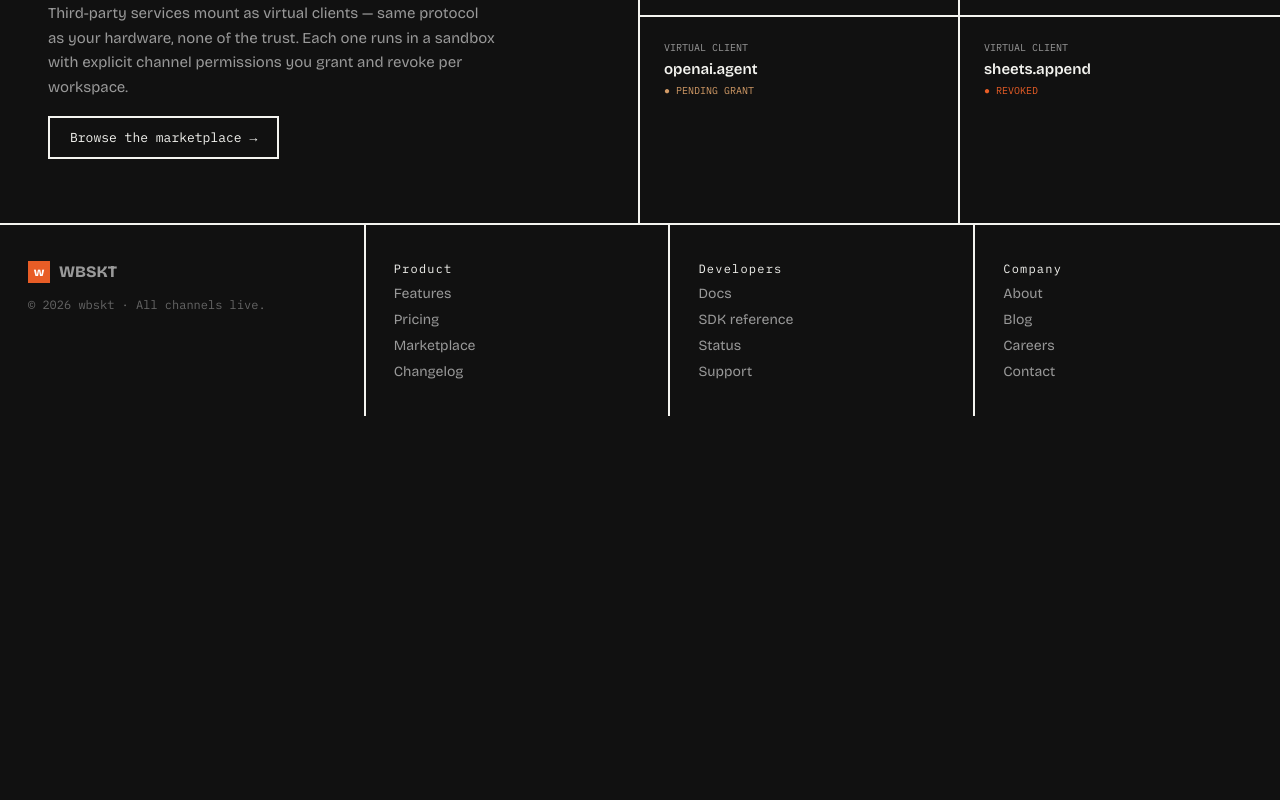
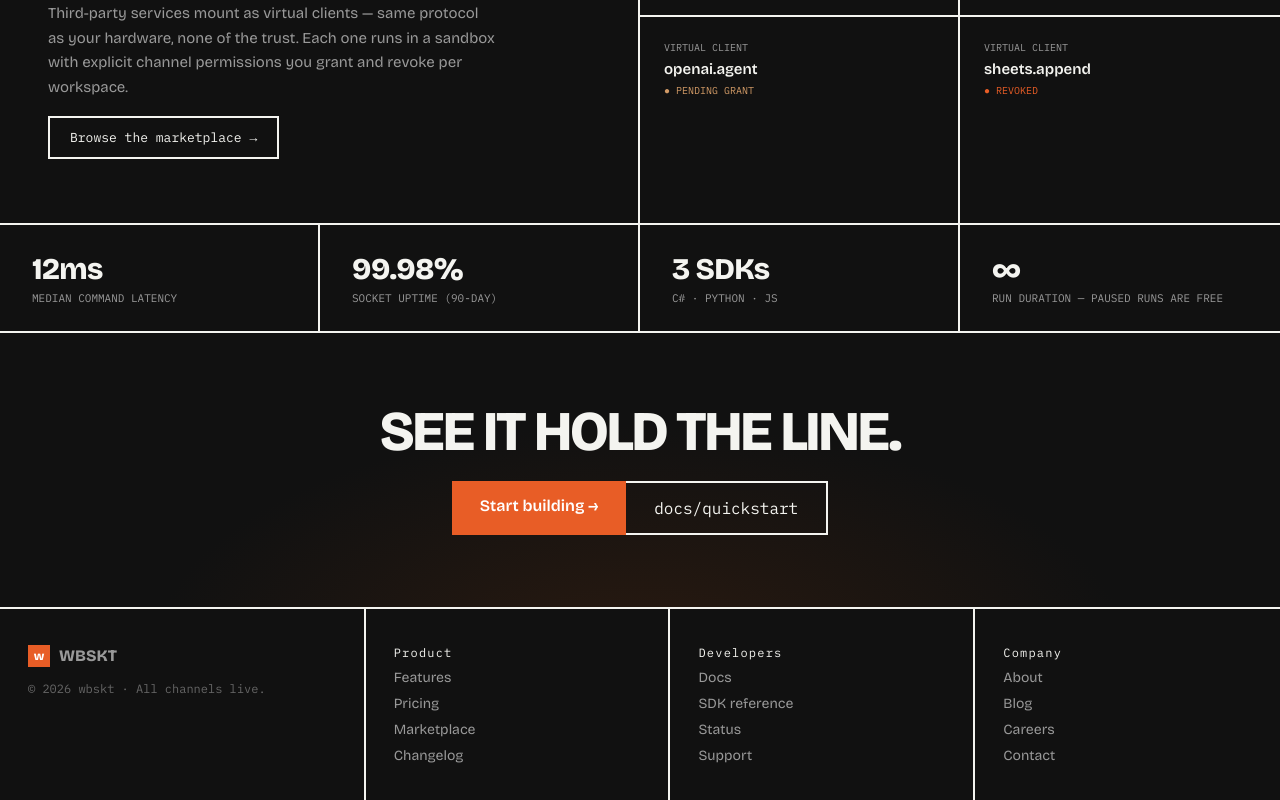
Before and after one commit to richardjoy530/fluffy-waddle, an Angular app in the folder app/: page /features in a window 1280 px wide. Shown: the part 1411-2211 px from the top of the page. Before the commit the page ends 1827 px from the top, so only its background shows below. Built offline with nearby package versions, Linux system fonts and the light colour scheme.

Commit message:
(chore): Feature spec + shared mixins

```diff
--- a/app/src/app/pages/features/features.html
+++ b/app/src/app/pages/features/features.html
@@ -75,3 +75,30 @@
     <app-vc-card name="sheets.append" status="REVOKED" variant="revoked" />
   </div>
 </section>
+
+<section class="specs">
+  <div class="spec-item">
+    <div class="spec-value">12ms</div>
+    <div class="spec-label">MEDIAN COMMAND LATENCY</div>
+  </div>
+  <div class="spec-item">
+    <div class="spec-value">99.98%</div>
+    <div class="spec-label">SOCKET UPTIME (90-DAY)</div>
+  </div>
+  <div class="spec-item">
+    <div class="spec-value">3 SDKs</div>
+    <div class="spec-label">C# · PYTHON · JS</div>
+  </div>
+  <div class="spec-item">
+    <div class="spec-value">∞</div>
+    <div class="spec-label">RUN DURATION — PAUSED RUNS ARE FREE</div>
+  </div>
+</section>
+
+<section class="cta">
+  <h2 class="cta-title">See it hold the line.</h2>
+  <div class="cta-actions">
+    <a href="#" class="cta-primary">Start building →</a>
+    <a href="#" class="cta-secondary">docs/quickstart</a>
+  </div>
+</section>
--- a/app/src/app/pages/features/features.scss
+++ b/app/src/app/pages/features/features.scss
@@ -1,3 +1,5 @@
+@use '../../../styles/mixins/marketing-mixins' as *;
+
 :host {
   .capabilities {
     padding: 72px 48px 56px;
@@ -6,11 +8,7 @@
 
   .capabilities-title {
     margin: 20px 0 0;
-    font-size: clamp(32px, 8vw, 84px); // page-specific hero size, not part of the shared scale
-    line-height: 0.94;
-    font-weight: var(--mkt-weight-bold);
-    letter-spacing: -0.04em;
-    text-transform: uppercase;
+    @include display-heading(32px, 8vw, 84px, -0.04em, 0.94);
     max-width: 14ch;
 
     .accent {
@@ -21,12 +19,7 @@
   .hero,
   .section-b,
   .section-c {
-    display: grid;
-    grid-template-columns: 1fr 1fr;
-
-    @media (max-width: 860px) {
-      grid-template-columns: 1fr;
-    }
+    @include section-grid(1fr 1fr);
   }
 
   .section-b,
@@ -42,19 +35,8 @@
     justify-content: center;
     gap: 16px;
 
-    @media (max-width: 860px) {
+    @include stack-divider {
       padding: 56px 24px 48px;
-    }
-  }
-
-  .hero .section-copy,
-  .section-b .section-copy,
-  .section-c .section-copy {
-    border-right: var(--mkt-border);
-
-    @media (max-width: 860px) {
-      border-right: none;
-      border-bottom: var(--mkt-border);
     }
   }
 
@@ -64,21 +46,12 @@
   }
 
   .section-label {
-    display: block;
-    font-family: var(--mkt-font-mono);
-    font-size: var(--mkt-text-xs);
-    letter-spacing: 0.12em;
-    color: var(--mkt-accent);
-    text-transform: uppercase;
+    @include mono-label;
   }
 
   .section-title {
     margin: 0;
-    font-size: clamp(28px, 3.4vw, 40px); // page-specific section size, not part of the shared scale
-    line-height: 1;
-    font-weight: var(--mkt-weight-bold);
-    letter-spacing: -0.03em;
-    text-transform: uppercase;
+    @include display-heading(28px, 3.4vw, 40px);
   }
 
   .section-body {
@@ -113,45 +86,90 @@
   }
 
   .terminal {
-    border-right: var(--mkt-border);
+    @include stack-divider;
+  }
 
-    @media (max-width: 860px) {
-      border-right: none;
-      border-bottom: var(--mkt-border);
+  .virtual-clients {
+    @include section-grid(1fr 1fr);
+  }
+
+  app-vc-card {
+    @include grid-cell-borders(2);
+  }
+
+  .specs {
+    border-top: var(--mkt-border);
+    @include section-grid(repeat(4, 1fr));
+  }
+
+  .spec-item {
+    min-width: 0;
+    padding: 26px 32px;
+    display: flex;
+    flex-direction: column;
+    gap: 4px;
+
+    @include stack-divider;
+  }
+
+  .spec-item:last-child {
+    border-right: none;
+
+    @include stack {
+      border-bottom: none;
     }
   }
 
-  .virtual-clients {
-    display: grid;
-    grid-template-columns: 1fr 1fr;
+  .spec-value {
+    font-size: 30px; // page-specific stat size, not part of the shared scale
+    font-weight: var(--mkt-weight-bold);
+    letter-spacing: -0.02em;
+  }
 
-    @media (max-width: 860px) {
-      grid-template-columns: 1fr;
+  .spec-label {
+    font-family: var(--mkt-font-mono);
+    font-size: var(--mkt-text-tag);
+    color: var(--mkt-muted);
+  }
+
+  .cta {
+    border-top: var(--mkt-border);
+    padding: 72px 48px;
+    text-align: center;
+    display: flex;
+    flex-direction: column;
+    align-items: center;
+    gap: 22px;
+    background: radial-gradient(700px 340px at 50% 120%, var(--mkt-bg-accent-subtle), transparent 70%);
+  }
+
+  .cta-title {
+    margin: 0;
+    @include display-heading(32px, 6vw, 56px, -0.04em, 0.96);
+  }
+
+  .cta-actions {
+    display: flex;
+  }
+
+  .cta-primary {
+    background: var(--mkt-accent);
+    color: var(--mkt-on-accent);
+    padding: 15px 28px;
+    font-weight: var(--mkt-weight-medium);
+    font-size: var(--mkt-text-lg);
+
+    &:hover {
+      background: var(--mkt-accent-hover);
     }
   }
 
-  app-vc-card {
-    border-right: var(--mkt-border);
-    border-bottom: var(--mkt-border);
-
-    @media (max-width: 860px) {
-      border-right: none;
-    }
-  }
-
-  app-vc-card:nth-child(2n) {
-    border-right: none;
-  }
-
-  app-vc-card:nth-last-child(-n + 2) {
-    border-bottom: none;
-
-    @media (max-width: 860px) {
-      border-bottom: var(--mkt-border);
-    }
-  }
-
-  app-vc-card:last-child {
-    border-bottom: none;
+  .cta-secondary {
+    border: var(--mkt-border);
+    border-left: none;
+    padding: 15px 28px;
+    font-size: var(--mkt-text-lg);
+    font-family: var(--mkt-font-mono);
+    color: var(--mkt-fg);
   }
 }
--- a/app/src/app/pages/landing/landing.scss
+++ b/app/src/app/pages/landing/landing.scss
@@ -1,48 +1,4 @@
-$mkt-stack-breakpoint: 860px;
-
-@mixin stack {
-  @media (max-width: $mkt-stack-breakpoint) {
-    @content;
-  }
-}
-
-@mixin section-grid($columns) {
-  display: grid;
-  grid-template-columns: $columns;
-
-  @include stack {
-    grid-template-columns: 1fr;
-  }
-}
-
-// border-right on desktop, collapsing to border-bottom once columns stack
-@mixin stack-divider {
-  border-right: var(--mkt-border);
-
-  @include stack {
-    border-right: none;
-    border-bottom: var(--mkt-border);
-    @content;
-  }
-}
-
-// page-specific hero/section headline sizes, not part of the shared token scale
-@mixin display-heading($min, $preferred, $max, $letter-spacing: -0.03em, $line-height: 1) {
-  font-size: clamp($min, $preferred, $max);
-  line-height: $line-height;
-  font-weight: var(--mkt-weight-bold);
-  letter-spacing: $letter-spacing;
-  text-transform: uppercase;
-}
-
-@mixin mono-label {
-  display: block;
-  font-family: var(--mkt-font-mono);
-  font-size: var(--mkt-text-xs);
-  letter-spacing: 0.12em;
-  color: var(--mkt-accent);
-  text-transform: uppercase;
-}
+@use '../../../styles/mixins/marketing-mixins' as *;
 
 :host {
   .hero {
@@ -188,28 +144,7 @@ $mkt-stack-breakpoint: 860px;
   }
 
   app-capability-card {
-    border-right: var(--mkt-border);
-    border-bottom: var(--mkt-border);
-
-    @include stack {
-      border-right: none;
-    }
-  }
-
-  app-capability-card:nth-child(3n) {
-    border-right: none;
-  }
-
-  app-capability-card:nth-last-child(-n + 3) {
-    border-bottom: none;
-
-    @include stack {
-      border-bottom: var(--mkt-border);
-    }
-  }
-
-  app-capability-card:last-child {
-    border-bottom: none;
+    @include grid-cell-borders(3);
   }
 
   .sdk {
--- a/app/src/app/pages/solutions/solutions.scss
+++ b/app/src/app/pages/solutions/solutions.scss
@@ -1,35 +1,11 @@
+@use '../../../styles/mixins/marketing-mixins' as *;
+
 :host {
   .solutions-grid {
-    display: grid;
-    grid-template-columns: repeat(3, 1fr);
-
-    @media (max-width: 860px) {
-      grid-template-columns: 1fr;
-    }
+    @include section-grid(repeat(3, 1fr));
   }
 
   app-solution-card {
-    border-right: var(--mkt-border);
-    border-bottom: var(--mkt-border);
-
-    @media (max-width: 860px) {
-      border-right: none;
-    }
-  }
-
-  app-solution-card:nth-child(3n) {
-    border-right: none;
-  }
-
-  app-solution-card:nth-last-child(-n + 3) {
-    border-bottom: none;
-
-    @media (max-width: 860px) {
-      border-bottom: var(--mkt-border);
-    }
-  }
-
-  app-solution-card:last-child {
-    border-bottom: none;
+    @include grid-cell-borders(3);
   }
 }
--- /dev/null
+++ b/app/src/styles/mixins/marketing-mixins.scss
@@ -0,0 +1,78 @@
+/* wbskt marketing site — shared layout/typography mixins
+   Used by page-level styleUrls across app/src/app/pages/*. Angular compiles each
+   component styleUrl independently, so this must be @use'd per-file (unlike the
+   --mkt-* CSS custom properties, which cascade globally without an import). */
+
+$mkt-stack-breakpoint: 860px;
+
+@mixin stack {
+  @media (max-width: $mkt-stack-breakpoint) {
+    @content;
+  }
+}
+
+@mixin section-grid($columns) {
+  display: grid;
+  grid-template-columns: $columns;
+
+  @include stack {
+    grid-template-columns: 1fr;
+  }
+}
+
+// border-right on desktop, collapsing to border-bottom once columns stack
+@mixin stack-divider {
+  border-right: var(--mkt-border);
+
+  @include stack {
+    border-right: none;
+    border-bottom: var(--mkt-border);
+    @content;
+  }
+}
+
+// full border-grid cell: right+bottom borders, collapsing the last column/row's
+// borders, and swapping right-borders for bottom-borders once the grid stacks
+// to a single column. $columns must match the grid's column count.
+@mixin grid-cell-borders($columns) {
+  border-right: var(--mkt-border);
+  border-bottom: var(--mkt-border);
+
+  @include stack {
+    border-right: none;
+  }
+
+  &:nth-child(#{$columns}n) {
+    border-right: none;
+  }
+
+  &:nth-last-child(-n + #{$columns}) {
+    border-bottom: none;
+
+    @include stack {
+      border-bottom: var(--mkt-border);
+    }
+  }
+
+  &:last-child {
+    border-bottom: none;
+  }
+}
+
+// page-specific hero/section headline sizes, not part of the shared token scale
+@mixin display-heading($min, $preferred, $max, $letter-spacing: -0.03em, $line-height: 1) {
+  font-size: clamp($min, $preferred, $max);
+  line-height: $line-height;
+  font-weight: var(--mkt-weight-bold);
+  letter-spacing: $letter-spacing;
+  text-transform: uppercase;
+}
+
+@mixin mono-label {
+  display: block;
+  font-family: var(--mkt-font-mono);
+  font-size: var(--mkt-text-xs);
+  letter-spacing: 0.12em;
+  color: var(--mkt-accent);
+  text-transform: uppercase;
+}
```
